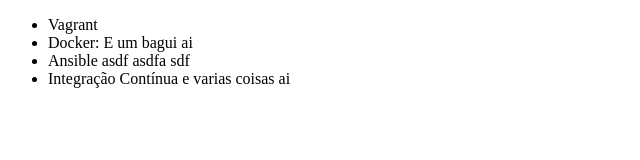
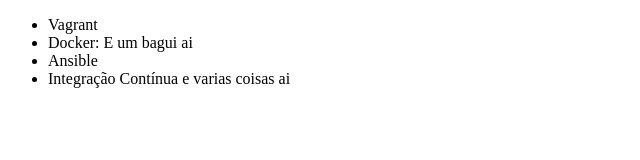
Before and after one commit to diegogramacho/CursoGitAlura, a plain HTML site: page index.html in a window 1280 px wide. Shown: the whole page, without its empty margins (0-640 px from the left). Drawn offline with Linux system fonts and the light colour scheme.

Commit message:
Revert "Mudando nome ansible"
This reverts commit 5a4832d473fb8f021948e80994e369a48c6219b3.

```diff
--- a/index.html
+++ b/index.html
@@ -8,7 +8,7 @@
     <ul>
         <li>Vagrant</li>
         <li>Docker: E um bagui ai</li>
-        <li>Ansible asdf asdfa sdf</li>
+        <li>Ansible</li>
         <li>Integração Contínua e varias coisas ai</li>
     </ul>
 </body>
```
